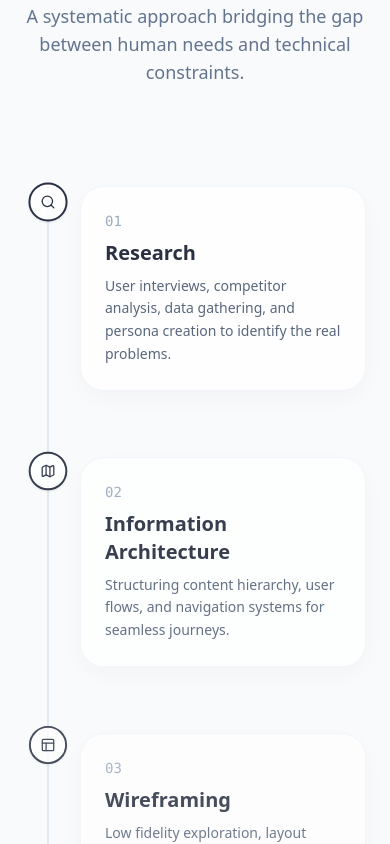
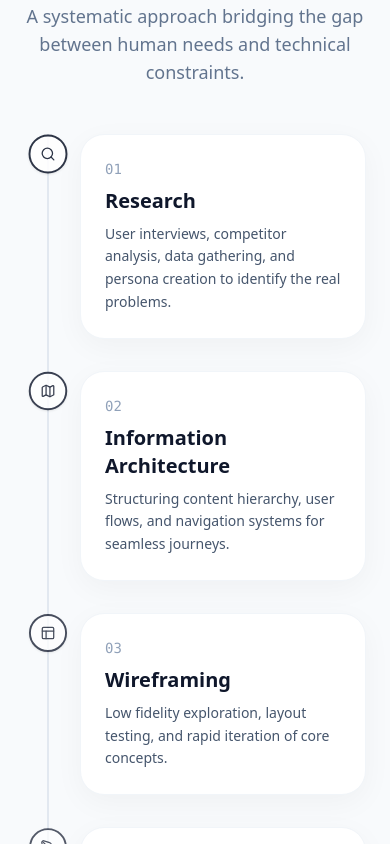
Before and after one commit to Janilk03/MyPortfolio, a Next.js app: page / in a window 390 px wide. Shown: the part 6260-7104 px from the top of the page. Built offline with nearby package versions, Linux system fonts and the light colour scheme.

Commit message:
ui-fixes

```diff
--- a/src/components/sections/AstraConceptSection.tsx
+++ b/src/components/sections/AstraConceptSection.tsx
@@ -78,7 +78,7 @@ export function AstraConceptSection() {
         aria-hidden="true"
       />
 
-      <div className="relative z-10 mx-auto max-w-6xl px-6 pb-24 pt-20 md:px-12 md:pb-32 md:pt-28">
+      <div className="relative z-10 mx-auto max-w-6xl px-6 pb-24 pt-20 md:px-12 md:pb-24 md:pt-12">
 
         {/* Header */}
         <motion.div
@@ -156,8 +156,8 @@ export function AstraConceptSection() {
                   key={screen.id}
                   onClick={() => setActiveScreenIndex(idx)}
                   className={`relative h-14 w-10 md:h-16 md:w-11 rounded-lg overflow-hidden border-2 transition-all duration-300 ${activeScreenIndex === idx
-                      ? "border-electric-blue shadow-lg scale-105"
-                      : "border-transparent opacity-60 hover:opacity-100 hover:scale-102"
+                    ? "border-electric-blue shadow-lg scale-105"
+                    : "border-transparent opacity-60 hover:opacity-100 hover:scale-102"
                     }`}
                   aria-label={`View ${screen.subtitle}`}
                 >
@@ -197,8 +197,8 @@ export function AstraConceptSection() {
                     key={screen.id}
                     onClick={() => setActiveScreenIndex(idx)}
                     className={`flex flex-col items-center justify-center p-3 rounded-xl transition-all duration-300 ${activeScreenIndex === idx
-                        ? "bg-white text-electric-blue shadow-[0_4px_12px_-2px_rgba(59,130,246,0.12)] border border-electric-blue/10"
-                        : "text-soft-gray hover:text-off-white hover:bg-white/30"
+                      ? "bg-white text-electric-blue shadow-[0_4px_12px_-2px_rgba(59,130,246,0.12)] border border-electric-blue/10"
+                      : "text-soft-gray hover:text-off-white hover:bg-white/30"
                       }`}
                   >
                     <Icon className="h-5 w-5 mb-1.5 shrink-0" />
--- a/src/components/sections/CaseStudySection.tsx
+++ b/src/components/sections/CaseStudySection.tsx
@@ -28,7 +28,7 @@ export function CaseStudySection() {
         aria-hidden
       />
 
-      <div className="relative z-10 mx-auto max-w-6xl px-6 pb-12 pt-12 md:px-12 md:pb-32 md:pt-24">
+      <div className="relative z-10 mx-auto max-w-6xl px-6 pb-12 pt-12 md:px-12 md:pb-12 md:pt-12">
         <motion.div
           initial={{ opacity: 0, y: 14 }}
           whileInView={{ opacity: 1, y: 0 }}
--- a/src/components/sections/UXProcessTimeline.tsx
+++ b/src/components/sections/UXProcessTimeline.tsx
@@ -61,21 +61,13 @@ function TimelineItem({ item, index }: { item: typeof processes[0]; index: numbe
   const opacity = useTransform(scrollYProgress, [0, 1], [0, 1]);
   const scale = useTransform(scrollYProgress, [0, 1], [0.8, 1]);
 
-  // Parallax for the content card (moves slightly faster than scroll)
-  const { scrollYProgress: parallaxProgress } = useScroll({
-    target: ref,
-    offset: ["start end", "end start"],
-  });
-  const cardY = useTransform(parallaxProgress, [0, 1], [50, -50]);
-
   const isEven = index % 2 === 0;
 
   return (
     <div
       ref={ref}
-      className={`relative flex flex-col md:flex-row items-center gap-6 md:gap-8 mb-16 md:mb-32 last:mb-0 ${
-        isEven ? "md:flex-row-reverse" : ""
-      }`}
+      className={`relative flex flex-col md:flex-row items-center gap-6 md:gap-8 mb-8 md:mb-16 last:mb-0 ${isEven ? "md:flex-row-reverse" : ""
+        }`}
     >
       {/* Timeline Dot */}
       <motion.div
@@ -88,7 +80,6 @@ function TimelineItem({ item, index }: { item: typeof processes[0]; index: numbe
       {/* Content Card */}
       <div className={`ml-14 md:ml-0 md:w-1/2 flex ${isEven ? "md:justify-start pl-0 md:pl-16" : "md:justify-end pr-0 md:pr-16"}`}>
         <motion.div
-          style={{ y: cardY, opacity }}
           whileHover={{ scale: 1.02 }}
           className="magnetic bg-white border border-slate-100 p-6 md:p-8 rounded-3xl shadow-[0_8px_30px_rgb(0,0,0,0.04)] w-full max-w-md transition-all duration-300 hover:shadow-[0_20px_40px_rgb(0,0,0,0.12)] hover:border-slate-200"
         >
@@ -111,7 +102,7 @@ export function UXProcessTimeline() {
   return (
     <section ref={containerRef} className="py-24 md:py-24 bg-slate-50 text-slate-900 relative overflow-hidden">
       <div className="container mx-auto px-6 md:px-12 max-w-5xl relative z-10">
-        <div className="mb-24 md:mb-32 text-center">
+        <div className="mb-12 text-center">
           <motion.h2
             initial={{ opacity: 0, y: 20 }}
             whileInView={{ opacity: 1, y: 0 }}
```
